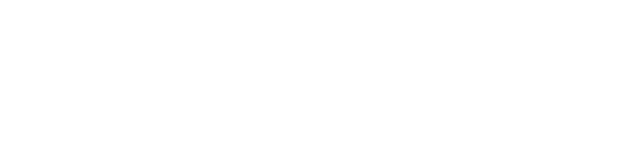
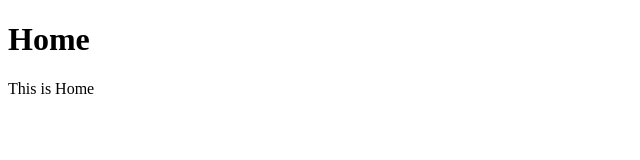
Before and after one commit to hsw0905/branch-practice, a plain HTML site: page index.html in a window 1280 px wide. Shown: the whole page, without its empty margins (0-640 px from the left). Drawn offline with Linux system fonts and the light colour scheme.

Commit message:
type Home

```diff
--- a/index.html
+++ b/index.html
@@ -8,6 +8,7 @@
 
 </head>
 <body>
-
+  <h1>Home</h1>
+  <p>This is Home</p>
 </body>
 </html>
```
